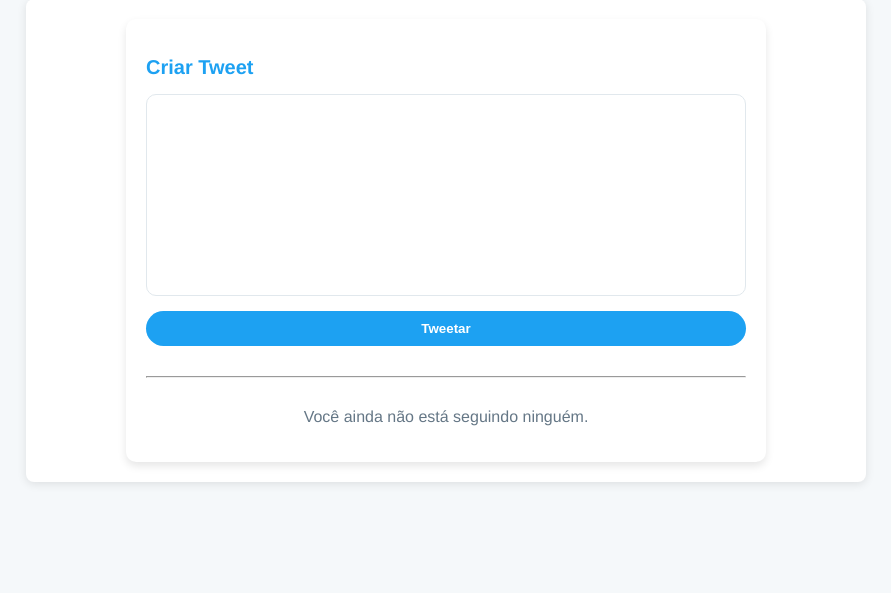
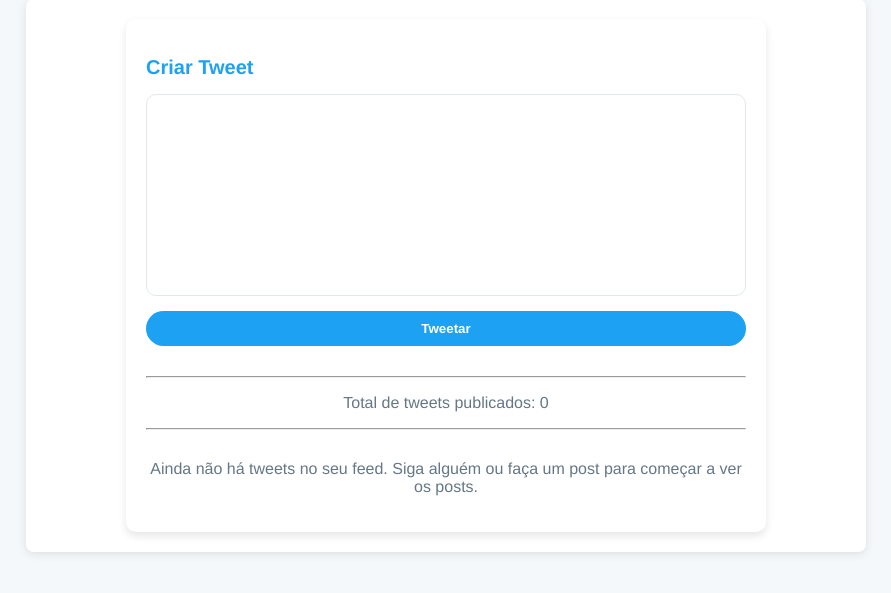
Before and after one commit to ThanksUniverse/TwitterPy, a Django app: page / in a window 1280 px wide. Shown: the part 109-702 px from the top of the page, without its empty margins (194-1085 px from the left). Run offline with Django 5.2, Linux system fonts and the light colour scheme; the visitor is signed in with stand-in values (Sample User, id 1); data comes from the database, SQL or seed files in the repository; both versions use the stored data as it was after the commit; data that the repository does not hold is empty; some libraries are stand-ins or nearby versions.

Commit message:
feat: small fixes and some improvements for the home

```diff
--- a/tweets/templates/base.html
+++ b/tweets/templates/base.html
@@ -3,7 +3,7 @@
 <head>
     <meta charset="UTF-8">
     <meta name="viewport" content="width=device-width, initial-scale=1.0">
-    <title>{% block title %}Meu Twitter{% endblock %}</title>
+    <title>{% block title %}TwitterPy{% endblock %}</title>
     <link rel="stylesheet" href="https://cdnjs.cloudflare.com/ajax/libs/font-awesome/6.0.0-beta3/css/all.min.css">
     <style>
         body {
--- a/tweets/templates/home.html
+++ b/tweets/templates/home.html
@@ -12,6 +12,12 @@
                 {{ form.content }}
                 <button type="submit" class="btn btn-primary">Tweetar</button>
             </form>
+        </div>
+
+        <hr>
+
+        <div class="total-tweets">
+            <p>Total de tweets publicados: {{ total_tweets }}</p>
         </div>
 
         <hr>
@@ -39,7 +45,7 @@
                     </div>
                 {% endfor %}
             {% else %}
-                <p class="no-tweets">Você ainda não está seguindo ninguém.</p>
+                <p class="no-tweets">{{ no_tweets_message }}</p>
             {% endif %}
         </div>
     </div>
@@ -156,5 +162,12 @@
             font-size: 16px;
             margin-top: 20px;
         }
+
+        .total-tweets {
+            text-align: center;
+            color: #657786;
+            font-size: 16px;
+            margin-bottom: 15px;
+        }
     </style>
 {% endblock %}
--- a/tweets/views/home_view.py
+++ b/tweets/views/home_view.py
@@ -6,24 +6,32 @@ from django.contrib.auth.decorators import login_required
 
 @login_required(login_url='register')
 def home_view(request):
-    if request.user.is_authenticated:
-        if request.method == 'POST':
-            form = TweetForm(request.POST)
-            if form.is_valid():
-                tweet = form.save(commit=False)
-                tweet.user = request.user
-                tweet.save()
-                return redirect('home')
-        else:
-            form = TweetForm()
+    if request.method == 'POST':
+        form = TweetForm(request.POST)
+        if form.is_valid():
+            tweet = form.save(commit=False)
+            tweet.user = request.user
+            tweet.save()
+            return redirect('home')
+    else:
+        form = TweetForm()
 
-        user_profile = UserProfile.objects.get(user=request.user)
+    user_profile = UserProfile.objects.get(user=request.user)
 
-        followed_users = user_profile.follows.all().values_list('user', flat=True)
+    followed_users = user_profile.follows.all().values_list('user', flat=True)
 
-        tweets = Tweet.objects.filter(Q(user__in=followed_users) | Q(user=request.user)).order_by('-created_at')
+    tweets = Tweet.objects.filter(Q(user__in=followed_users) | Q(user=request.user)).order_by('-created_at')
+
+    total_tweets = Tweet.objects.count()
+
+    if not tweets.exists():
+        no_tweets_message = "Ainda não há tweets no seu feed. Siga alguém ou faça um post para começar a ver os posts."
     else:
-        form = None
-        tweets = Tweet.objects.none()
+        no_tweets_message = None
 
-    return render(request, 'home.html', {'form': form, 'tweets': tweets})
+    return render(request, 'home.html', {
+        'form': form,
+        'tweets': tweets,
+        'total_tweets': total_tweets,
+        'no_tweets_message': no_tweets_message,
+    })
```
Also changed, not shown: core/settings.py (+20 -9 lines), tweets/tests.py (+48 -0 lines), tweets/views/account_view.py (+11 -2 lines), db_test.sqlite3 (added).
